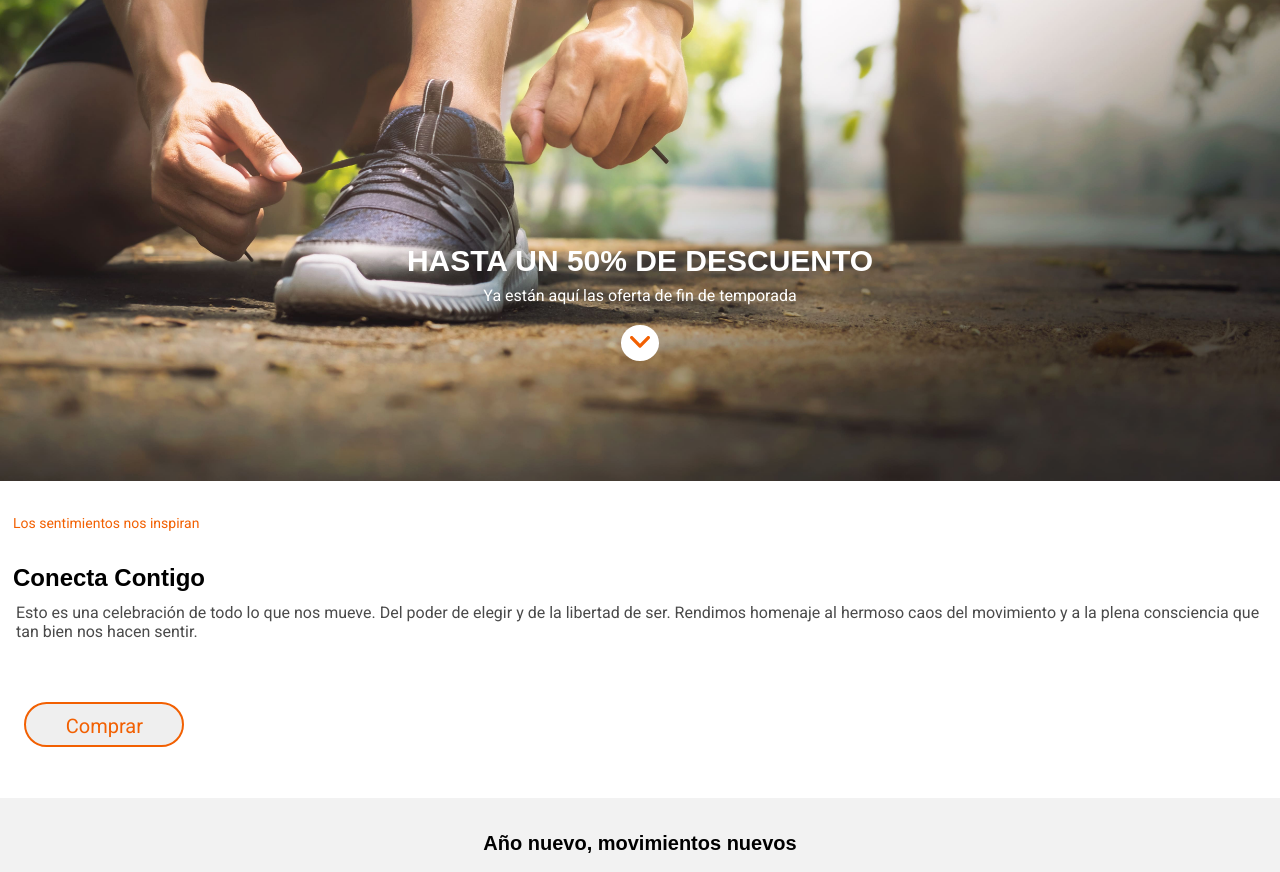
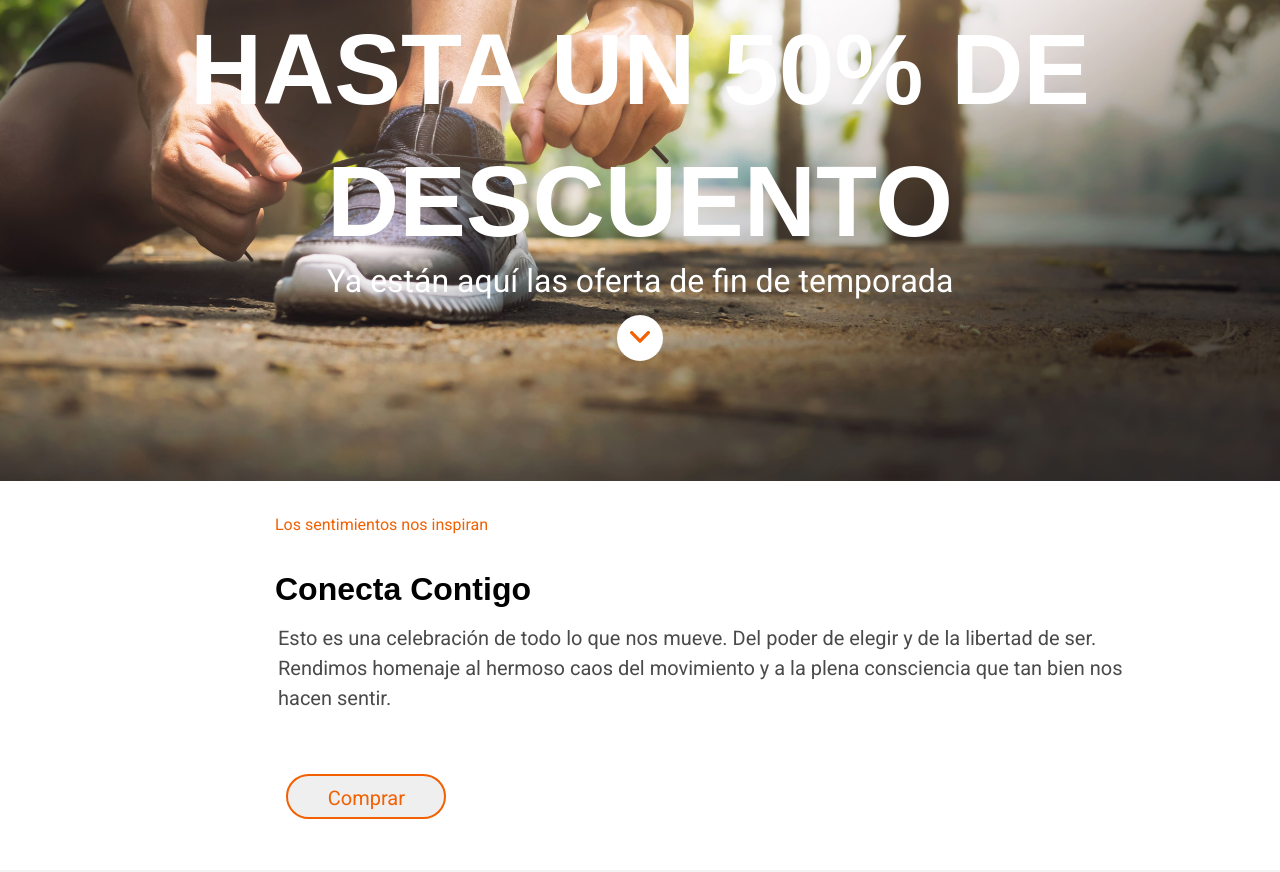
Before and after one commit to Adalab/modulo-1-evaluacion-final-rocio-ld, a website built with Vite: page src/index.html in a window 1280 px wide. Shown: the part 319-1191 px from the top of the page. Built offline with nearby package versions, Linux system fonts and the light colour scheme.

Commit message:
media queries header y section1

```diff
--- a/src/scss/layout/_conecta-contigo.scss
+++ b/src/scss/layout/_conecta-contigo.scss
@@ -3,6 +3,15 @@
 .section1 {
     padding: 34px 12px 51px 13px;
     font-family: $font-main;
+
+        @media (min-width: 768px){
+            padding-left: 37px;
+            padding-right: 41px;
+        }
+        @media (min-width: 1273.9px){
+            padding-left: 275px;
+            padding-right: 136px;
+        }
 
 
     &__p1 {
@@ -10,18 +19,29 @@
         font-size: 14px;
         margin: 0 103px 33px 0;
         font-family: $font-main;
+            @media (min-width: 768px) {
+                font-size: 16px;
+            }
 
     }
     &__p2 {
         color: $color-grey;
         margin: 11px 0 51px 3px;
         font-family: $font-main;
+        @media (min-width: 768px){
+            font-size: 20px;
+            line-height: 30px;
+        }
 
     }
     &__title {
         font-size: 24px;
         margin: 22px 0 11px;
         font-family: $font-title;
+            @media (min-width: 768px){
+                font-size: 32px;
+                line-height: 45px;
+            }
     }
     &__button{
         color: $color-orange;
@@ -36,5 +56,6 @@
 
 
 
+
         }
 }
--- a/src/scss/layout/_header.scss
+++ b/src/scss/layout/_header.scss
@@ -11,6 +11,20 @@
         color: white;
         line-height: 50px;
         text-align: center;
+        padding-left: 5%;
+        padding-right: 5%;
+
+                @media (min-width: 768px){
+                    font-size: 75px;
+                    line-height: 100px;
+            }
+                @media (min-width: 1273.9px){
+                    font-size: 100px;
+                    line-height: 132px;
+
+
+            }
+
         }
 
 
@@ -18,6 +32,16 @@
         color:white;
         font-family: $font-main;
         text-align: center;
+        padding-left: 20%;
+        padding-right: 20%;
+             @media (min-width: 768px){
+                font-size: 24px;
+                line-height: 28px;
+            @media (min-width: 1273.9px){
+                font-size: 32px;
+            }
+
+        }
 
         }
 
@@ -51,5 +75,13 @@
     flex-direction: row;
     align-items: center;
     justify-content: center;
+        @media (min-width: 768px){
+            width: 42.5px;
+            height: 45px;
+        }
+        @media (min-width: 1273.9px){
+            width: 46.2px;
+            height: 45.9px;
+        }
 
 }
```
